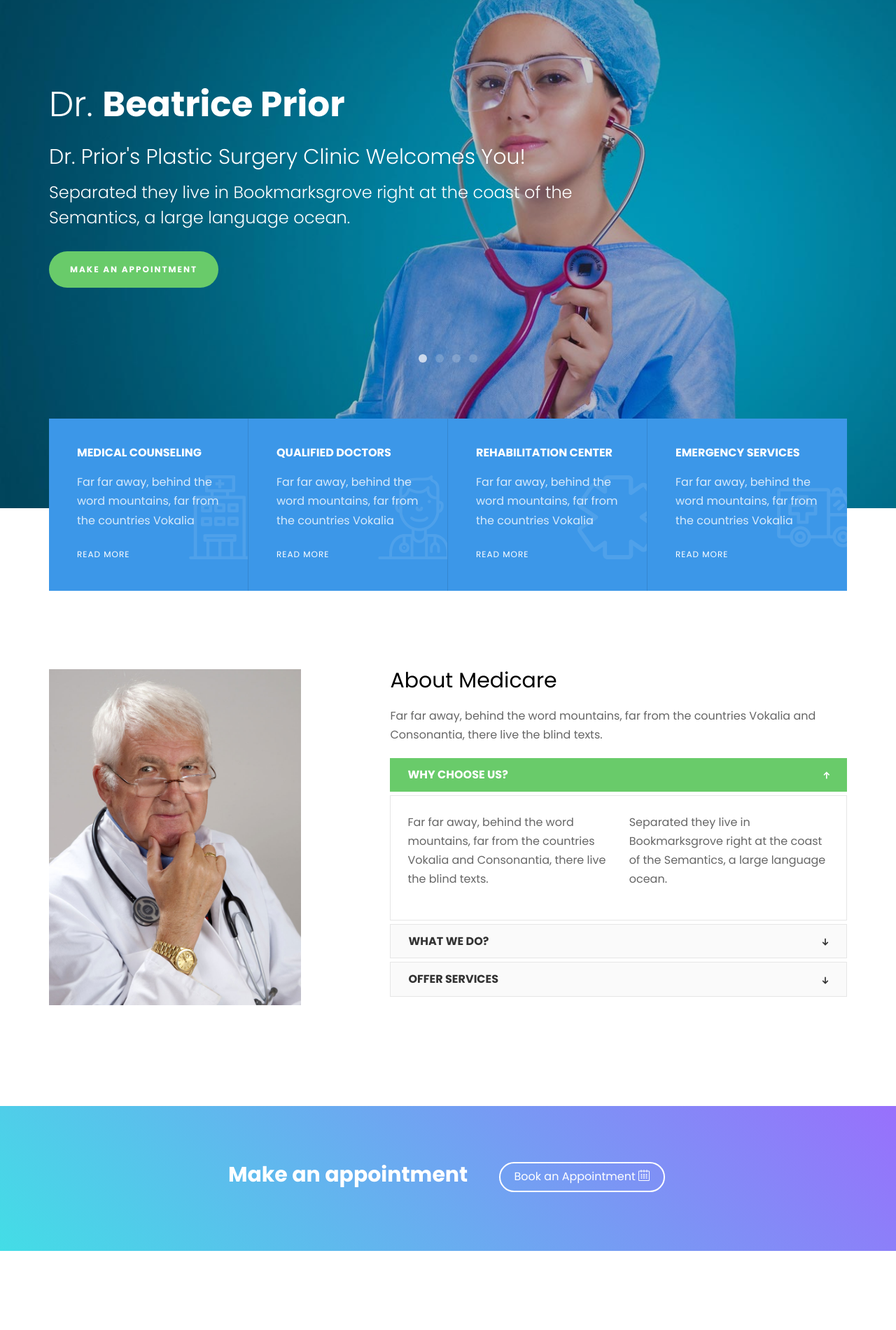
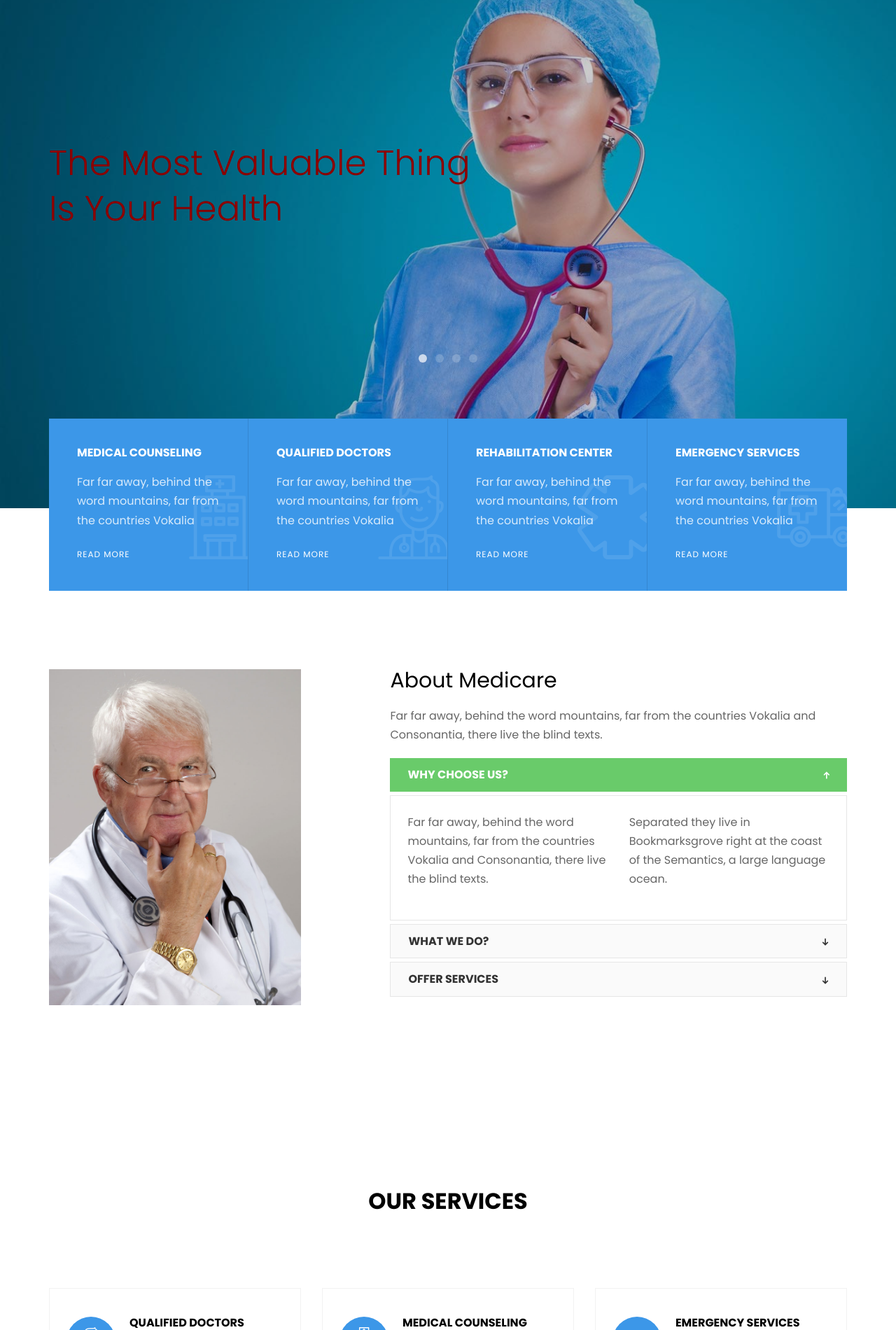
Before and after one commit to BIJOY-SUST/SUST-Medical-Center, a Django app: page /index/ in a window 1280 px wide. Shown: the part 280-2180 px from the top of the page at 70% size. Run offline with Django 3.2, Linux system fonts and the light colour scheme; some libraries are stand-ins or nearby versions; some web fonts are replaced.

Commit message:
Index page edited

```diff
--- a/cse/templates/cse/index.html
+++ b/cse/templates/cse/index.html
@@ -55,8 +55,7 @@
     <style type="text/css">
         article {
             float: left;
-            {#text-align: left;#}
-        {#padding: 50px;#} width: 50%;
+        {#text-align: left;#}{#padding: 50px;#} width: 50%;
         {#background-color: #f1f1f1;#} height: 300px; /* only for demonstration, should be removed */
         }
     </style>
@@ -147,12 +146,14 @@
                         <div class="row">
                             <div class="col-md-8 col-md-offset-2 col-md-pull-2 slider-text">
                                 <div class="slider-text-inner">
-                                    <h1>Dr. <strong> Beatrice Prior</strong></h1>
-                                    <h2 class="doc-holder">Dr. Prior's Plastic Surgery Clinic Welcomes You!</h2>
-                                    <h2>Separated they live in Bookmarksgrove right at the coast of the Semantics, a
-                                        large language ocean.</h2>
-                                    <p><a class="btn btn-primary btn-lg" href="{% url 'cse:appointment' %}">Make an
-                                        Appointment</a></p>
+                                    <h1 style="color: darkred">The Most Valuable Thing<br>Is Your Health</h1>
+
+                                    {#                                    <h1>Dr. <strong> Beatrice Prior</strong></h1>#}
+                                    {#                                    <h2 class="doc-holder">Dr. Prior's Plastic Surgery Clinic Welcomes You!</h2>#}
+                                    {#                                    <h2>Separated they live in Bookmarksgrove right at the coast of the Semantics, a#}
+                                    {#                                        large language ocean.</h2>#}
+                                    {#                                    <p><a class="btn btn-primary btn-lg" href="{% url 'cse:appointment' %}">Make an#}
+                                    {#                                        Appointment</a></p>#}
                                 </div>
                             </div>
                         </div>
@@ -164,12 +165,14 @@
                         <div class="row">
                             <div class="col-md-8 col-md-offset-2 col-md-pull-2 slider-text">
                                 <div class="slider-text-inner">
-                                    <h1>Dr. <strong> Mark Bowman</strong></h1>
-                                    <h2 class="doc-holder">Dr. Mark Bowman's Dental Clinic Welcomes You!</h2>
-                                    <h2>Separated they live in Bookmarksgrove right at the coast of the Semantics, a
-                                        large language ocean.</h2>
-                                    <p><a class="btn btn-primary btn-lg" href="{% url 'cse:appointment' %}">Make an
-                                        Appointment</a></p>
+                                    <h1 style="color: darkred">Best Care & Better Doctor</h1>
+
+                                    {#                                    <h1>Dr. <strong> Mark Bowman</strong></h1>#}
+                                    {#                                    <h2 class="doc-holder">Dr. Mark Bowman's Dental Clinic Welcomes You!</h2>#}
+                                    {#                                    <h2>Separated they live in Bookmarksgrove right at the coast of the Semantics, a#}
+                                    {#                                        large language ocean.</h2>#}
+                                    {#                                    <p><a class="btn btn-primary btn-lg" href="{% url 'cse:appointment' %}">Make an#}
+                                    {#                                        Appointment</a></p>#}
                                 </div>
                             </div>
                         </div>
@@ -181,11 +184,12 @@
                         <div class="row">
                             <div class="col-md-8 col-md-offset-2 col-md-pull-2 slider-text">
                                 <div class="slider-text-inner">
-                                    <h1>Have an Access to <strong>a Health Professional at any time</strong></h1>
-                                    <h2>Separated they live in Bookmarksgrove right at the coast of the Semantics, a
-                                        large language ocean.</h2>
-                                    <p><a class="btn btn-primary btn-lg btn-learn" href="{% url 'cse:appointment' %}">Make
-                                        an Appointment</a></p>
+                                    <h1 style="color: darkgreen">We Care for Your Health Every Moment </h1>
+                                    {#                                    <h1>Have an Access to <strong>a Health Professional at any time</strong></h1>#}
+                                    {#                                    <h2>Separated they live in Bookmarksgrove right at the coast of the Semantics, a#}
+                                    {#                                        large language ocean.</h2>#}
+                                    {#                                    <p><a class="btn btn-primary btn-lg btn-learn" href="{% url 'cse:appointment' %}">Make#}
+                                    {#                                        an Appointment</a></p>#}
                                 </div>
                             </div>
                         </div>
@@ -197,11 +201,13 @@
                         <div class="row">
                             <div class="col-md-8 col-md-offset-2 col-md-pull-2 slider-text">
                                 <div class="slider-text-inner">
-                                    <h1>Special offer! <strong>Free Consultation</strong> this month only</h1>
-                                    <h2>Separated they live in Bookmarksgrove right at the coast of the Semantics, a
-                                        large language ocean.</h2>
-                                    <p><a class="btn btn-primary btn-lg btn-learn" href="{% url 'cse:appointment' %}">Make
-                                        an Appointment</a></p>
+                                    <h1 style="color: darkgreen">We Always Care Your Health</h1>
+
+                                    {#                                    <h1>Special offer! <strong>Free Consultation</strong> this month only</h1>#}
+                                    {#                                    <h2>Separated they live in Bookmarksgrove right at the coast of the Semantics, a#}
+                                    {#                                        large language ocean.</h2>#}
+                                    {#                                    <p><a class="btn btn-primary btn-lg btn-learn" href="{% url 'cse:appointment' %}">Make#}
+                                    {#                                        an Appointment</a></p>#}
                                 </div>
                             </div>
                         </div>
@@ -333,24 +339,24 @@
         </div>
     </div>
 
-    <div id="colorlib-appointment">
-        <div class="container">
-            <div class="row">
-                <div class="col-md-8 col-md-offset-2 text-center">
-                    <h2 class="line-block">Make an appointment</h2>
-                    <p class="line-block"><a href="#" class="btn btn-primary btn-outline btn-cta">Book an Appointment <i
-                            class="icon-calendar3"></i></a></p>
-                </div>
-            </div>
-        </div>
-    </div>
+    {#    <div id="colorlib-appointment">#}
+    {#        <div class="container">#}
+    {#            <div class="row">#}
+    {#                <div class="col-md-8 col-md-offset-2 text-center">#}
+    {#                    <h2 class="line-block">Make an appointment</h2>#}
+    {#                    <p class="line-block"><a href="#" class="btn btn-primary btn-outline btn-cta">Book an Appointment <i#}
+    {#                            class="icon-calendar3"></i></a></p>#}
+    {#                </div>#}
+    {#            </div>#}
+    {#        </div>#}
+    {#    </div>#}
 
     <div id="colorlib-services">
         <div class="container">
             <div class="row animate-box">
                 <div class="col-md-6 col-md-offset-3 text-center colorlib-heading">
                     <h2>Our Services</h2>
-                    <p>A small river named Duden flows by their place and supplies it with the necessary regelialia.</p>
+                    {#                    <p>A small river named Duden flows by their place and supplies it with the necessary regelialia.</p>#}
                 </div>
             </div>
             <div class="row">
@@ -492,7 +498,7 @@
             <div class="row animate-box">
                 <div class="col-md-6 col-md-offset-3 text-center colorlib-heading">
                     <h2>Well Experienced Doctors</h2>
-                    <p>A small river named Duden flows by their place and supplies it with the necessary regelialia.</p>
+{#                    <p>A small river named Duden flows by their place and supplies it with the necessary regelialia.</p>#}
                 </div>
             </div>
             <div class="row">
@@ -564,50 +570,50 @@
         </div>
     </div>
 
-    <div id="colorlib-counter" class="colorlib-counters"
-         style="background-image: url({% static 'cse/images/img_bg_2.jpg' %})" data-stellar-background-ratio="0.5">
-        <div class="overlay"></div>
-        <div class="container">
-            <div class="row">
-                <div class="col-md-10 col-md-offset-1">
-                    <div class="row">
-                        <div class="col-md-3 col-sm-6 text-center animate-box">
-                            <span class="icon"><i class="flaticon-healthy"></i></span>
-                            <span class="colorlib-counter js-counter" data-from="0" data-to="3297" data-speed="5000"
-                                  data-refresh-interval="50"></span>
-                            <span class="colorlib-counter-label">Satisfied Customer</span>
-                        </div>
-                        <div class="col-md-3 col-sm-6 text-center animate-box">
-                            <span class="icon"><i class="flaticon-hospital"></i></span>
-                            <span class="colorlib-counter js-counter" data-from="0" data-to="378" data-speed="5000"
-                                  data-refresh-interval="50"></span>
-                            <span class="colorlib-counter-label">Hospitals</span>
-                        </div>
-                        <div class="col-md-3 col-sm-6 text-center animate-box">
-                            <span class="icon"><i class="flaticon-healthy-1"></i></span>
-                            <span class="colorlib-counter js-counter" data-from="0" data-to="400" data-speed="5000"
-                                  data-refresh-interval="50"></span>
-                            <span class="colorlib-counter-label">Qualified Doctor</span>
-                        </div>
-                        <div class="col-md-3 col-sm-6 text-center animate-box">
-                            <span class="icon"><i class="flaticon-ambulance"></i></span>
-                            <span class="colorlib-counter js-counter" data-from="0" data-to="30" data-speed="5000"
-                                  data-refresh-interval="50"></span>
-                            <span class="colorlib-counter-label">Departments</span>
-                        </div>
-                    </div>
-                </div>
-            </div>
-        </div>
-    </div>
+    {#    <div id="colorlib-counter" class="colorlib-counters"#}
+    {#         style="background-image: url({% static 'cse/images/img_bg_2.jpg' %})" data-stellar-background-ratio="0.5">#}
+    {#        <div class="overlay"></div>#}
+    {#        <div class="container">#}
+    {#            <div class="row">#}
+    {#                <div class="col-md-10 col-md-offset-1">#}
+    {#                    <div class="row">#}
+    {#                        <div class="col-md-3 col-sm-6 text-center animate-box">#}
+    {#                            <span class="icon"><i class="flaticon-healthy"></i></span>#}
+    {#                            <span class="colorlib-counter js-counter" data-from="0" data-to="3297" data-speed="5000"#}
+    {#                                  data-refresh-interval="50"></span>#}
+    {#                            <span class="colorlib-counter-label">Satisfied Customer</span>#}
+    {#                        </div>#}
+    {#                        <div class="col-md-3 col-sm-6 text-center animate-box">#}
+    {#                            <span class="icon"><i class="flaticon-hospital"></i></span>#}
+    {#                            <span class="colorlib-counter js-counter" data-from="0" data-to="378" data-speed="5000"#}
+    {#                                  data-refresh-interval="50"></span>#}
+    {#                            <span class="colorlib-counter-label">Hospitals</span>#}
+    {#                        </div>#}
+    {#                        <div class="col-md-3 col-sm-6 text-center animate-box">#}
+    {#                            <span class="icon"><i class="flaticon-healthy-1"></i></span>#}
+    {#                            <span class="colorlib-counter js-counter" data-from="0" data-to="400" data-speed="5000"#}
+    {#                                  data-refresh-interval="50"></span>#}
+    {#                            <span class="colorlib-counter-label">Qualified Doctor</span>#}
+    {#                        </div>#}
+    {#                        <div class="col-md-3 col-sm-6 text-center animate-box">#}
+    {#                            <span class="icon"><i class="flaticon-ambulance"></i></span>#}
+    {#                            <span class="colorlib-counter js-counter" data-from="0" data-to="30" data-speed="5000"#}
+    {#                                  data-refresh-interval="50"></span>#}
+    {#                            <span class="colorlib-counter-label">Departments</span>#}
+    {#                        </div>#}
+    {#                    </div>#}
+    {#                </div>#}
+    {#            </div>#}
+    {#        </div>#}
+    {#    </div>#}
 
     <div id="colorlib-blog">
         <div class="container">
             <div class="row animate-box">
                 <div class="col-md-6 col-md-offset-3 text-center colorlib-heading">
                     <h2>Recent blog</h2>
-                    <p>Dignissimos asperiores vitae velit veniam totam fuga molestias accusamus alias autem provident.
-                        Odit ab aliquam dolor eius.</p>
+{#                    <p>Dignissimos asperiores vitae velit veniam totam fuga molestias accusamus alias autem provident.#}
+{#                        Odit ab aliquam dolor eius.</p>#}
                 </div>
             </div>
             <div class="row">
@@ -622,9 +628,9 @@
                         </a>
                         <div class="desc">
                             <h3><a href="{% url 'cse:blog' %}">Here's why yoga is best for your health</a></h3>
-                            <p>A small river named Duden flows by their place and supplies it with the necessary
-                                regelialia.</p>
-                            <p><a href="#">Read more <i class="icon-arrow-right3"></i></a></p>
+{#                            <p>A small river named Duden flows by their place and supplies it with the necessary#}
+{#                                regelialia.</p>#}
+{#                            <p><a href="#">Read more <i class="icon-arrow-right3"></i></a></p>#}
                         </div>
                     </div>
                 </div>
@@ -639,9 +645,9 @@
                         </a>
                         <div class="desc">
                             <h3><a href="{% url 'cse:blog' %}">live better get to know your medical technology</a></h3>
-                            <p>A small river named Duden flows by their place and supplies it with the necessary
-                                regelialia.</p>
-                            <p><a href="#">Read more <i class="icon-arrow-right3"></i></a></p>
+{#                            <p>A small river named Duden flows by their place and supplies it with the necessary#}
+{#                                regelialia.</p>#}
+{#                            <p><a href="#">Read more <i class="icon-arrow-right3"></i></a></p>#}
                         </div>
                     </div>
                 </div>
@@ -656,9 +662,9 @@
                         </a>
                         <div class="desc">
                             <h3><a href="{% url 'cse:blog' %}">Eating apple is the source of energy</a></h3>
-                            <p>A small river named Duden flows by their place and supplies it with the necessary
-                                regelialia.</p>
-                            <p><a href="#">Read more <i class="icon-arrow-right3"></i></a></p>
+{#                            <p>A small river named Duden flows by their place and supplies it with the necessary#}
+{#                                regelialia.</p>#}
+{#                            <p><a href="#">Read more <i class="icon-arrow-right3"></i></a></p>#}
                         </div>
                     </div>
                 </div>
@@ -667,36 +673,36 @@
     </div>
 
 
-    <div id="colorlib-register" style="background-image: url({% static 'cse/images/img_bg_1.jpg' %})"
-         data-stellar-background-ratio="0.5">
-        <div class="overlay"></div>
-        <div class="container">
-            <div class="row">
-                <div class="col-md-10 col-md-offset-1 animate-box">
-                    <div class="date-counter text-center">
-                        <h2>We offer <strong>Free Consultation</strong></h2>
-                        <h3>By Dr. <strong>Beatrice Prior</strong></h3>
-                        <p class="countdown">
-                            <span id="days"></span>
-                            <span id="hours"></span>
-                            <span id="minutes"></span>
-                            <span id="seconds"></span>
-                        </p>
-                        <p><strong>Limited offer, Hurry Up!</strong></p>
-                        <p><a href="#" class="btn btn-primary btn-lg">Book an Appointment <i class="icon-calendar3"></i></a>
-                        </p>
-                    </div>
-                </div>
-            </div>
-        </div>
-    </div>
+    {#    <div id="colorlib-register" style="background-image: url({% static 'cse/images/img_bg_1.jpg' %})"#}
+    {#         data-stellar-background-ratio="0.5">#}
+    {#        <div class="overlay"></div>#}
+    {#        <div class="container">#}
+    {#            <div class="row">#}
+    {#                <div class="col-md-10 col-md-offset-1 animate-box">#}
+    {#                    <div class="date-counter text-center">#}
+    {#                        <h2>We offer <strong>Free Consultation</strong></h2>#}
+    {#                        <h3>By Dr. <strong>Beatrice Prior</strong></h3>#}
+    {#                        <p class="countdown">#}
+    {#                            <span id="days"></span>#}
+    {#                            <span id="hours"></span>#}
+    {#                            <span id="minutes"></span>#}
+    {#                            <span id="seconds"></span>#}
+    {#                        </p>#}
+    {#                        <p><strong>Limited offer, Hurry Up!</strong></p>#}
+    {#                        <p><a href="#" class="btn btn-primary btn-lg">Book an Appointment <i class="icon-calendar3"></i></a>#}
+    {#                        </p>#}
+    {#                    </div>#}
+    {#                </div>#}
+    {#            </div>#}
+    {#        </div>#}
+    {#    </div>#}
 
     <div id="colorlib-testimonial" class="colorlib-bg-section">
         <div class="container">
             <div class="row animate-box">
                 <div class="col-md-6 col-md-offset-3 text-center colorlib-heading">
                     <h2>What our patients says</h2>
-                    <p>A small river named Duden flows by their place and supplies it with the necessary regelialia.</p>
+{#                    <p>A small river named Duden flows by their place and supplies it with the necessary regelialia.</p>#}
                 </div>
             </div>
             <div class="row">
--- a/cse/templates/cse/login.html
+++ b/cse/templates/cse/login.html
@@ -575,7 +575,8 @@
                     <div style="text-align:left" class="form-buttons-wrapper">
                         <button id="input_20" type="submit" class="form-submit-button form-submit-button-simple_green"
                                 data-component="button">
-                            Login
+                            <a href="{% url 'cse:index' %}">Login</a>
+
                         </button>
                     </div>
                 </div>
--- a/cse/templates/cse/staring.html
+++ b/cse/templates/cse/staring.html
@@ -721,7 +721,7 @@
                                 <ul>
                                     <li class="active"><a href="{% url 'cse:staring' %}">Home</a></li>
                                     <li><a href="#">Contact</a></li>
-                                    <li><a href="{% url 'cse:index' %}">About Us</a></li>
+                                    <li><a href="#">About Us</a></li>
                                 </ul>
                             </div>
                         </div>
```
Lines whose indentation alone changed are shown as unchanged.
